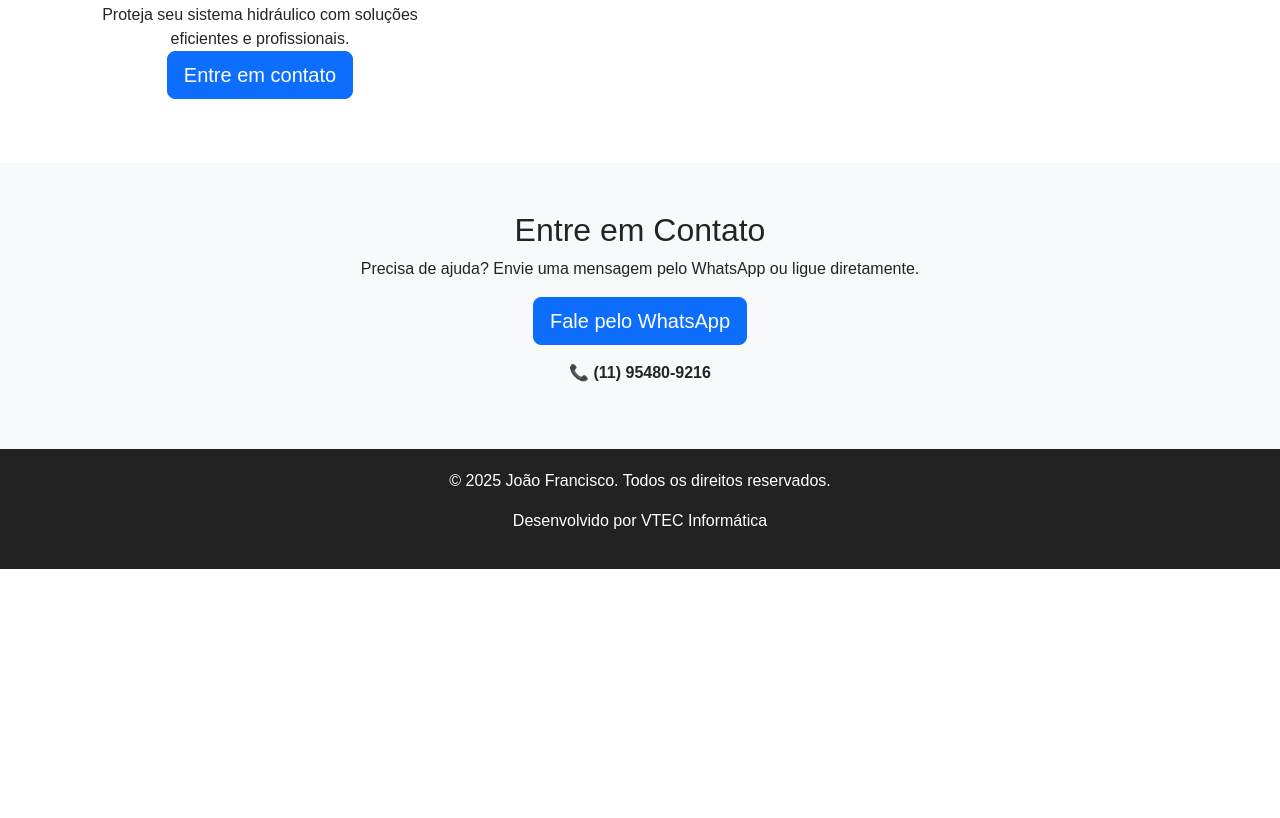
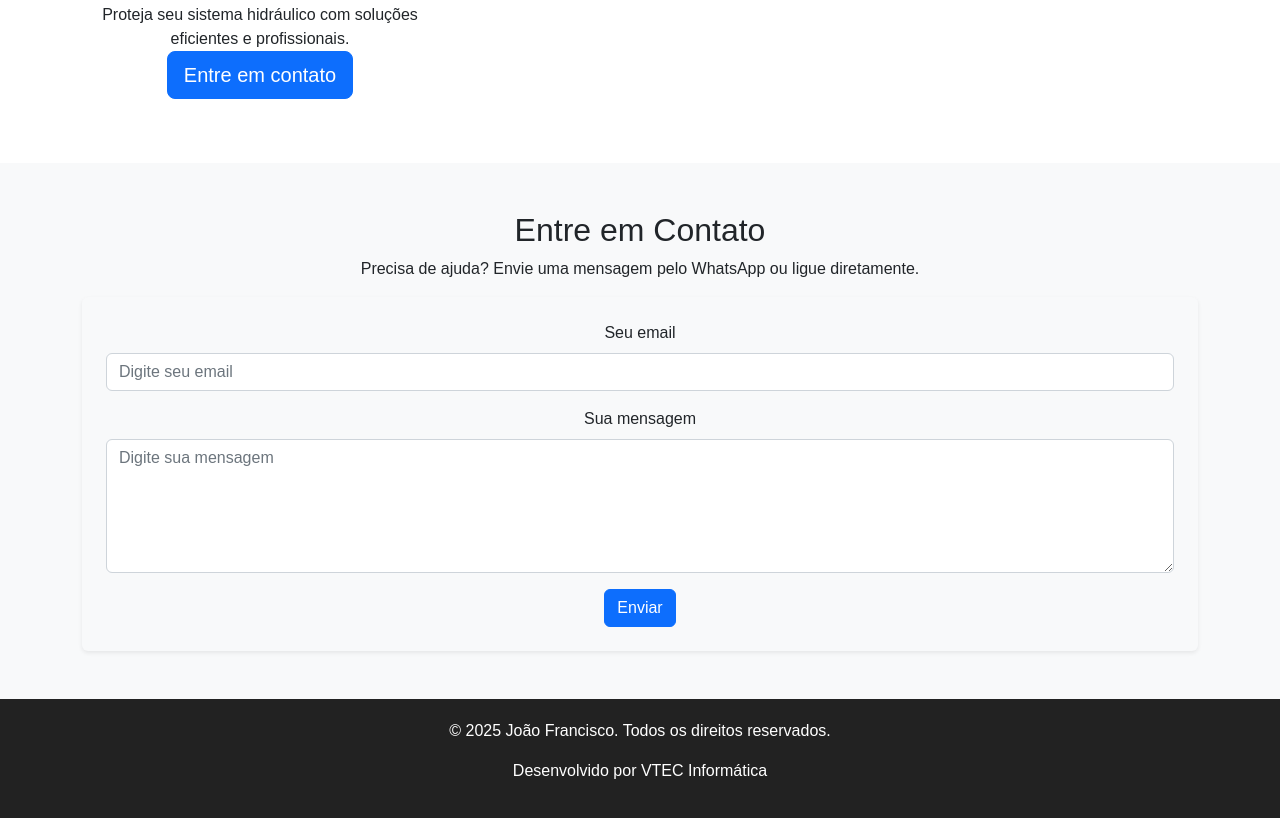
Before and after one commit to joaohvittor/LandingPagePortfolioPai, a plain HTML site: page index.html in a window 1280 px wide. Shown: the part 1404-2222 px from the top of the page. Before the commit the page ends 1973 px from the top, so only its background shows below. Drawn offline with nearby package versions, Linux system fonts and the light colour scheme.

Commit message:
RefeitoSite

```diff
--- a/index.html
+++ b/index.html
@@ -11,7 +11,7 @@
         <link rel="stylesheet" href="css/style.css">
         <style>
             .hero {
-                background: url('img/saopaulo.jpeg') no-repeat center center/cover;
+                background: url('img/saopaulo.jpg') no-repeat center center/cover;
                 color: white;
                 text-align: center;
                 padding: 100px 20px;
@@ -111,8 +111,20 @@
             <div class="container text-center">
                 <h2>Entre em Contato</h2>
                 <p>Precisa de ajuda? Envie uma mensagem pelo WhatsApp ou ligue diretamente.</p>
-                <a href="https://wa.me/5511954809216" class="btn btn-primary btn-lg">Fale pelo WhatsApp</a>
-                <p class="mt-3">📞 <strong>(11) 95480-9216</strong></p>
+              <form action="https://formspree.io/f/xnjbynrq" method="POST" class="p-4 bg-light rounded shadow-sm">
+  <div class="mb-3">
+    <label for="email" class="form-label">Seu email</label>
+    <input type="email" name="email" id="email" class="form-control" placeholder="Digite seu email" required>
+  </div>
+
+  <div class="mb-3">
+    <label for="message" class="form-label">Sua mensagem</label>
+    <textarea name="message" id="message" class="form-control" rows="5" placeholder="Digite sua mensagem" required></textarea>
+  </div>
+
+  <!-- outros campos do formulário -->
+  <button type="submit" class="btn btn-primary">Enviar</button>
+</form>
             </div>
         </section>
 
```
Also changed, not shown: img/sao_paulo-_brasil.webp (added), 2 other files.
